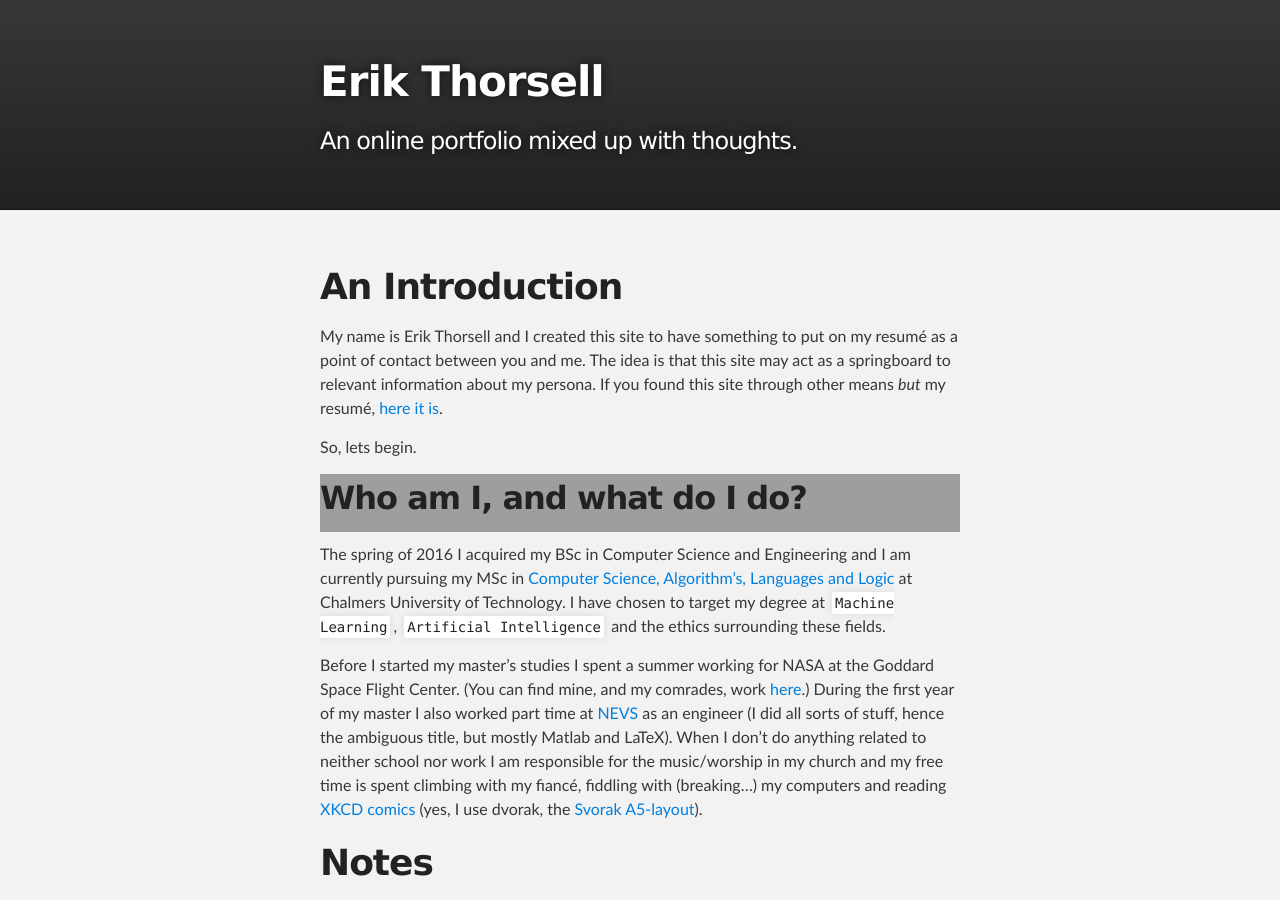
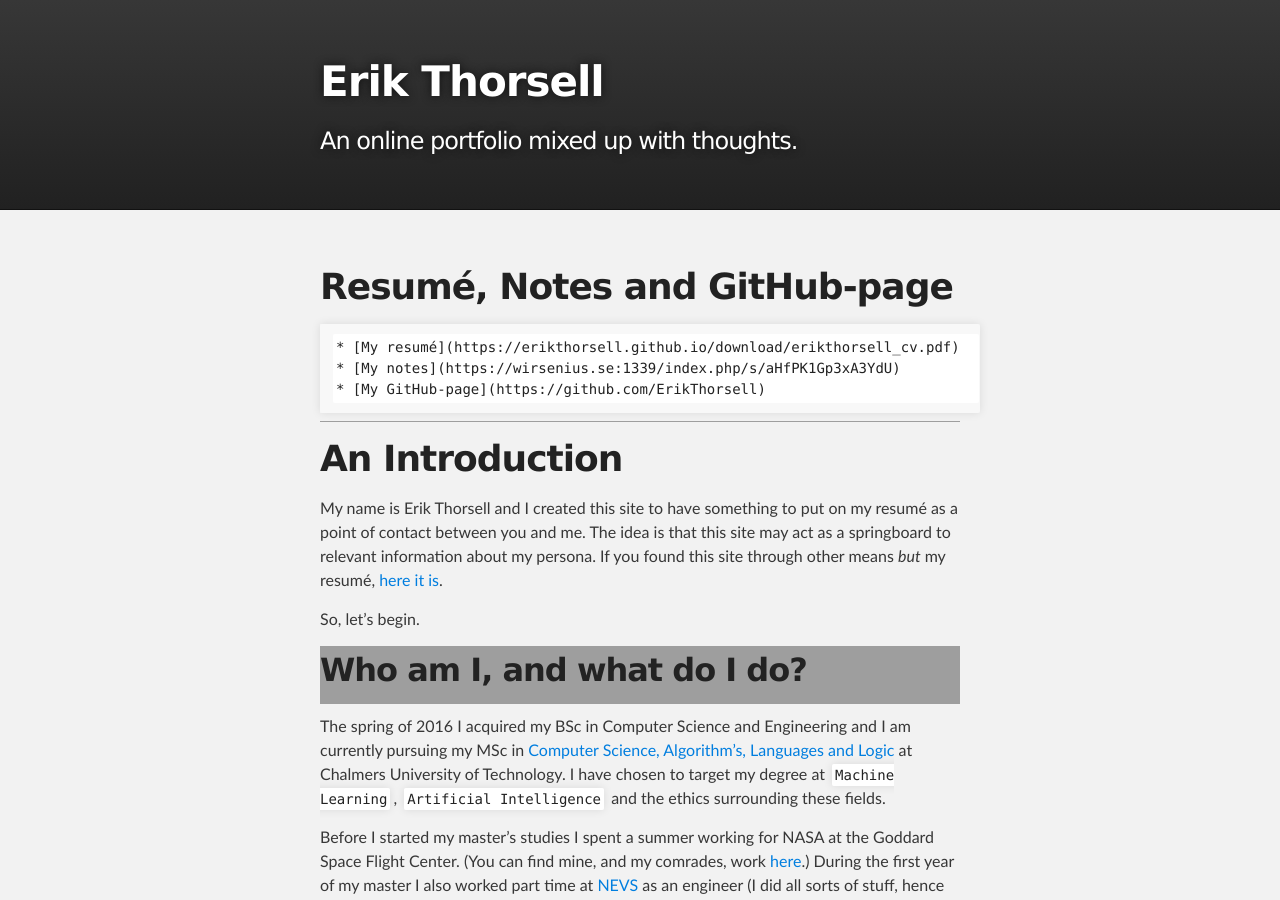
Before and after one commit to ErikThorsell/erikthorsell.github.io, a Jekyll site: the page built from index.md, in a window 1280 px wide and 900 px high. Built offline with Jekyll 4.4.1, drawn with Linux system fonts in a browser that asks for light colours; our own code applies the rules of GitHub Pages for plain Markdown files; grey boxes are pictures that could not be loaded.

Commit message:
Add short list of interesting stuff

```diff
--- a/index.md
+++ b/index.md
@@ -1,6 +1,14 @@
 ---
 layout: default
-date: 2017-04-26 16:37:19
+date: 2017-06-13 HH:MM:SS
+---
+
+# Resumé, Notes and GitHub-page #
+
+    * [My resumé](https://erikthorsell.github.io/download/erikthorsell_cv.pdf)
+    * [My notes](https://wirsenius.se:1339/index.php/s/aHfPK1Gp3xA3YdU)
+    * [My GitHub-page](https://github.com/ErikThorsell)
+
 ---
 
 # An Introduction #
@@ -11,7 +19,7 @@ act as a springboard to relevant information about my persona. If you found
 this site through other means *but* my resumé, [here it
 is]({{site.url}}/download/erikthorsell_cv.pdf).
 
-So, lets begin.
+So, let's begin.
 
 
 ## Who am I, and what do I do? ##
```
